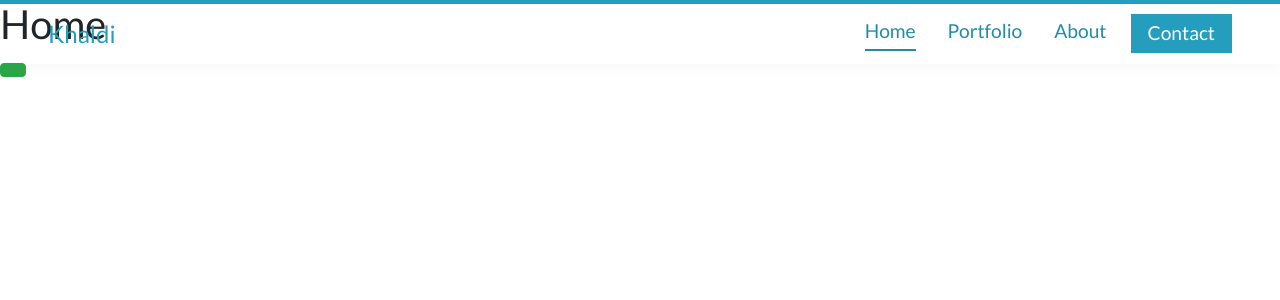
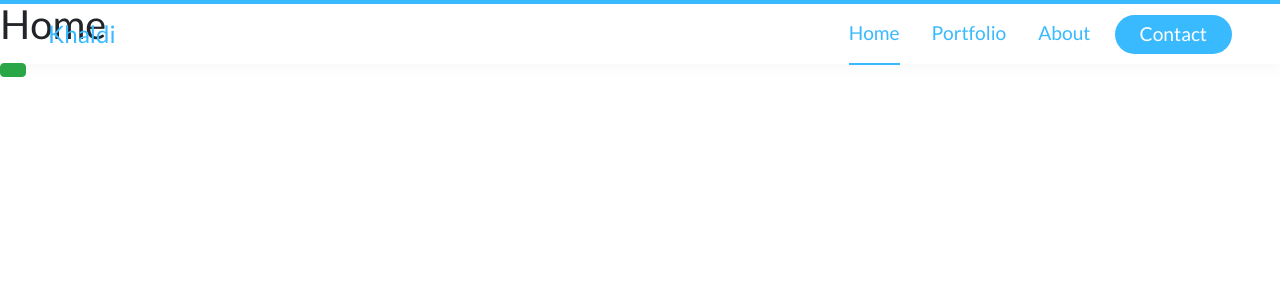
Before and after one commit to devkhaldi/portfolio, a React (Create React App) app: page / in a window 1280 px wide. Shown: the top 300 px of the page. Built offline with nearby package versions, Linux system fonts and the light colour scheme.

Commit message:
Fix navbar

```diff
--- a/src/App.css
+++ b/src/App.css
@@ -3,11 +3,12 @@
   padding: 0;
   margin: 0;
   box-sizing: border-box;
-  --primary-color: #259ebd;
-  --secondary-color: #208ca7;
+  --primary-color: #39baff;
+  --primary-color-2: #2fa0df;
+  --secondary-color: #d73c97;
+  --third-color: #6964d7;
   --shadow: 0 0 1rem rgba(150, 150, 150, 0.1);
 }
-
 body {
   font-family: 'Lato', sans-serif;
 }
--- a/src/components/Navbar.css
+++ b/src/components/Navbar.css
@@ -19,7 +19,7 @@ nav .logo-container a {
   text-decoration: none;
 }
 nav .logo-container a:hover {
-  color: var(--secondary-color);
+  color: var(--third-color);
 }
 nav .nav-items {
   display: flex;
@@ -27,41 +27,47 @@ nav .nav-items {
 }
 nav .nav-items .nav-item {
   display: block;
-  color: var(--primary-color);
+  color: var(--primary-color) !important;
   text-decoration: none;
   font-size: 1.2rem;
   padding: 0.7rem 1rem;
 }
-nav .nav-items .nav-item {
-  color: var(--secondary-color);
+nav .nav-items .nav-item:hover {
+  color: var(--third-color) !important;
 }
 nav .nav-items .nav-item::after {
   content: '';
   display: block;
   height: 2px;
-  margin-top: 0.2rem;
   transition: all 1s cubic-bezier(0.075, 0.82, 0.165, 1);
+  position: relative;
+  top: 1rem;
 }
-nav .nav-items .active::after,
+nav .nav-items .active::after {
+  content: '';
+  display: block;
+  background: var(--primary-color);
+}
+nav .nav-items .active:hover::after,
 nav .nav-items .nav-item:hover::after {
   content: '';
   display: block;
+  background: var(--third-color);
+}
 
-  background: var(--secondary-color);
-}
 nav .nav-items .contact .btn {
   background: var(--primary-color);
   color: white;
   font-size: 1.2rem;
-  border-radius: 0;
+  border-radius: 3rem;
   margin-top: 0.5rem;
   margin-left: 0.5rem;
-  padding: 0.25rem 1rem;
+  padding: 0.25rem 1.5rem;
   font-weight: 500;
-  transition: all 1s;
+  transition: all 0.5s;
 }
 nav .nav-items .contact .btn:hover {
-  background: var(--secondary-color);
+  background: var(--third-color);
 }
 nav .side-nav-items {
   display: none;
```
